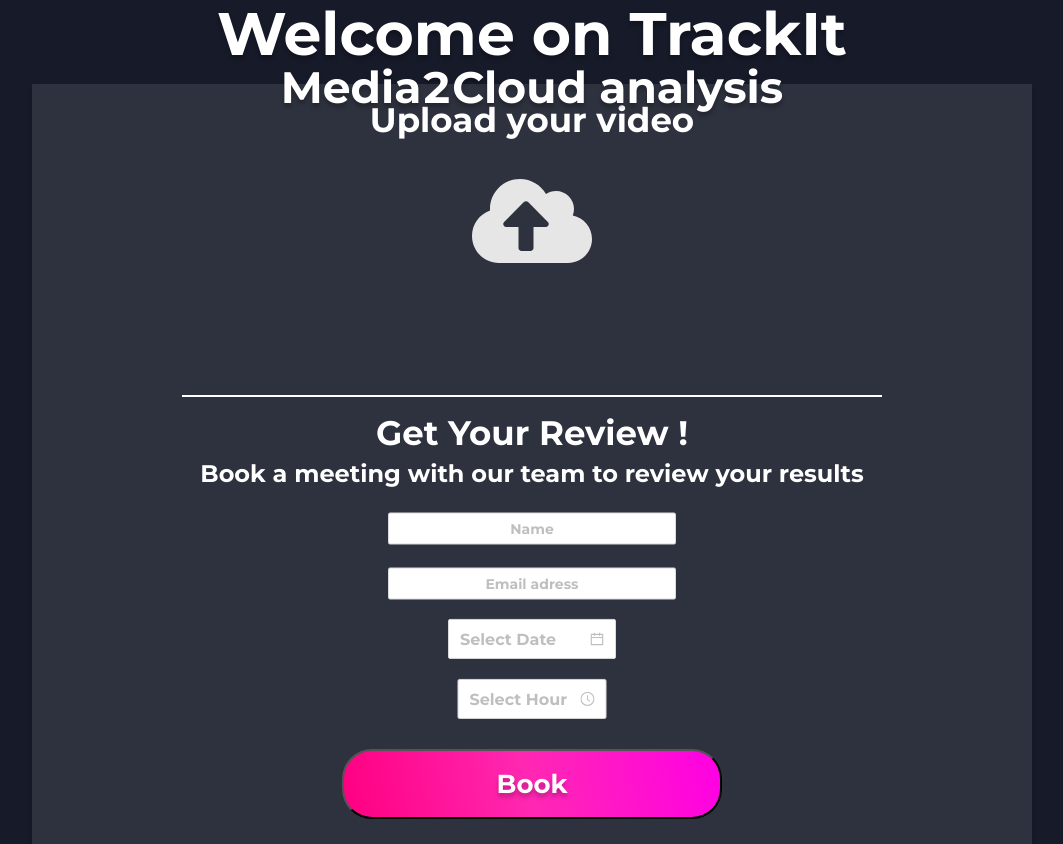
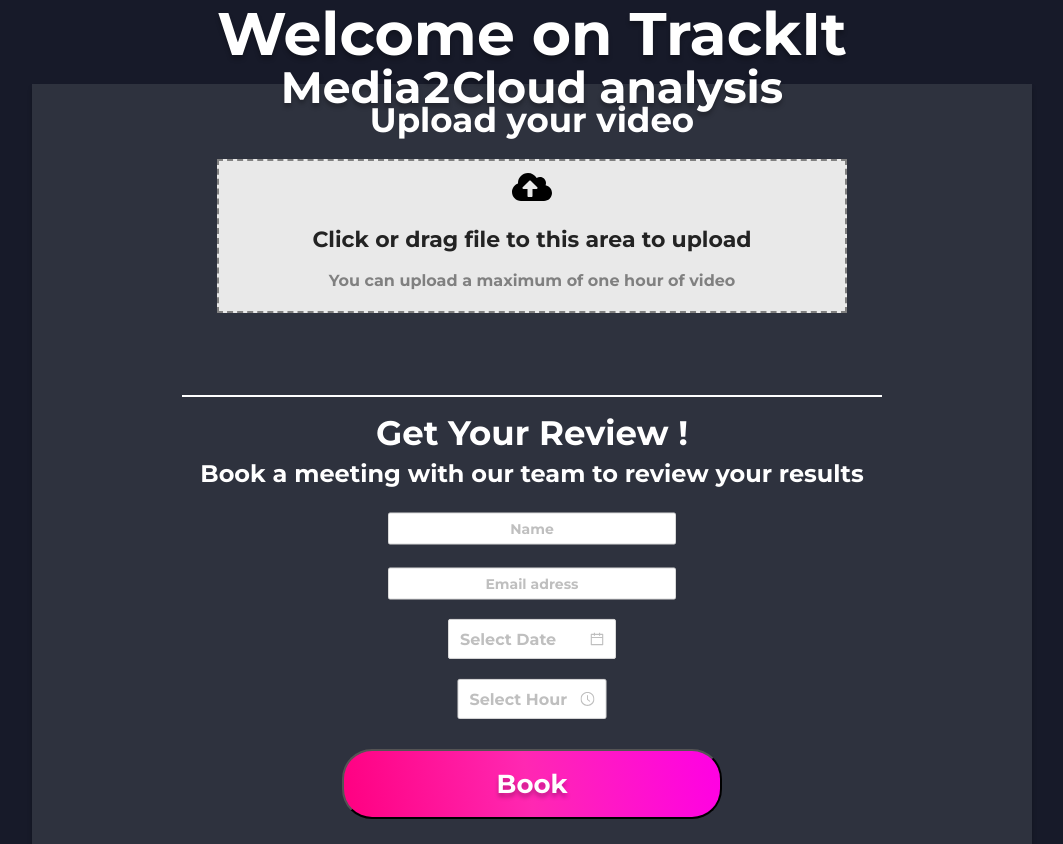
Before and after one commit to trackit/media2cloud-client, a React (Create React App) app: page / in a window 1280 px wide. Shown: the whole page, without its empty margins (108-1171 px from the left). Built offline with nearby package versions, Linux system fonts and the light colour scheme.

Commit message:
feat(upload-button): Change the style of the button

```diff
--- a/src/components/ReviewSection.tsx
+++ b/src/components/ReviewSection.tsx
@@ -61,7 +61,8 @@ const ReviewSection: FC = () => {
             <label className="upload-zone">
                 <img src="uploadBtn.svg" alt="Upload logo"/>
                 <input className="upload-place" type="file" onChange={(e: any) => {setFile(e.target.files[0])}}/>
-                <span className="text">{displayFileChoosen(file)}</span>
+                <span className="textClick">Click or drag file to this area to upload{displayFileChoosen(file)}</span>
+                <span className="textComm">You can upload a maximum of one hour of video</span>
             </label>
             <div className="line"></div>
             <h1 className="titleReview1">Get Your Review !</h1>
--- a/src/styles/App.css
+++ b/src/styles/App.css
@@ -80,28 +80,67 @@ MENU
 UPLOAD
 */
 
+
+.upload-zone {
+  width: 45em;
+  height: 11em;
+
+  background-color: rgb(233, 233, 233);
+
+  border: 2px dashed gray;
+  padding: 15px;
+
+  position: absolute;
+  top: 20%;
+  left: 50%;
+  transform: translate(-50%, -50%);
+}
+
+.upload-zone:hover {
+  border: 2px dashed rgb(8, 144, 235);
+  padding: 15px;
+}
+
+.textClick {
+  font-size: 22px;
+
+  width: 600px;
+
+  text-align: center;
+
+  position: absolute;
+  top: 60%;
+  left: 50%;
+  transform: translate(-50%, -50%);
+}
+
+.textComm {
+  font-size: 16px;
+
+  width: 600px;
+
+  color: grey;
+
+  text-align: center;
+
+  position: absolute;
+  top: 80%;
+  left: 50%;
+  transform: translate(-50%, -50%);
+}
+
 .upload-place {
   display: none;
 }
 
-.upload-zone {
-  font-size: 26px;
-
-  display: flex;
-  align-items: center;
-  text-align: center;
+.upload-zone img {
+  width: 40px;
+  height: 40px;
 
   position: absolute;
-  top: 18%;
+  top: 17%;
   left: 50%;
   transform: translate(-50%, -50%);
-}
-
-.upload-zone img {
-  filter: invert(90%);
-
-  width: 120px;
-  height: 120px;
 }
 
 .currentFile {
@@ -110,7 +149,7 @@ UPLOAD
   width: 1000px;
 
   position: absolute;
-  top: 130%;
+  top: 350%;
   left: 50%;
   transform: translate(-50%, -50%);
 }
```
